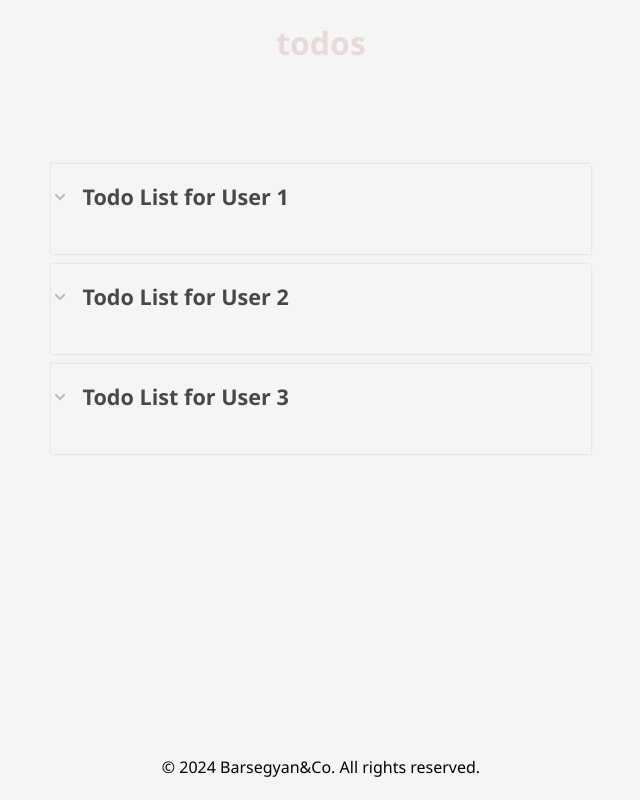
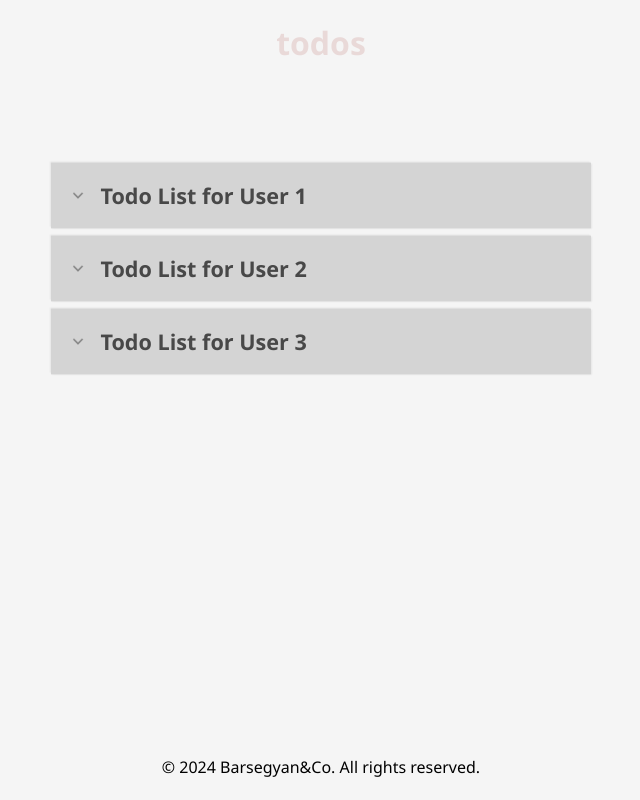
Before and after one commit to ericbloodyax12/test-task-MindBox, a React (Vite) app: page / in a window 1280 px wide. Shown: the whole page, without its empty margins (319-959 px from the left). Built offline with nearby package versions, Linux system fonts and the light colour scheme; no server answers.

Commit message:
fix: -fix styles

```diff
--- a/src/assets/svgIcon/bottomIcon.tsx
+++ b/src/assets/svgIcon/bottomIcon.tsx
@@ -6,7 +6,7 @@ export const BottomIcon: React.FC<BottomIconProps> = ({className}) => {
     return (
         <svg
             className={className}
-            width="20" height="20" fill="#9e9e9e" viewBox="0 0 32 32" xmlns="http://www.w3.org/2000/svg" stroke="#9e9e9e">
+            width="20" height="20" fill="#494949" viewBox="0 0 32 32" xmlns="http://www.w3.org/2000/svg" stroke="#9e9e9e">
             <g id="SVGRepo_bgCarrier" stroke-width="0"></g>
             <g id="SVGRepo_tracerCarrier" stroke-linecap="round" stroke-linejoin="round"></g>
             <g id="SVGRepo_iconCarrier">
--- a/src/components/todoList/tasksList/index.scss
+++ b/src/components/todoList/tasksList/index.scss
@@ -4,6 +4,7 @@
   max-height: 300px;
   overflow-y: auto;
   gap: 10px;
+  padding: 10px;
 
 }
 
--- a/src/components/ui/card/index.scss
+++ b/src/components/ui/card/index.scss
@@ -6,7 +6,6 @@
 }
 
 .todoListContainer {
-  min-height: 100px;
   transition: all 0.3s ease-in-out;
   position: relative;
   z-index: 1;
--- a/src/pages/todoList/index.scss
+++ b/src/pages/todoList/index.scss
@@ -7,7 +7,9 @@
   .todo-header-container {
     display: flex;
     align-items: center;
-    gap: 15px
+    gap: 15px;
+    background-color: #c7c7c7;
+    padding-left: 20px;
   }
 
   .collapsed {
```
